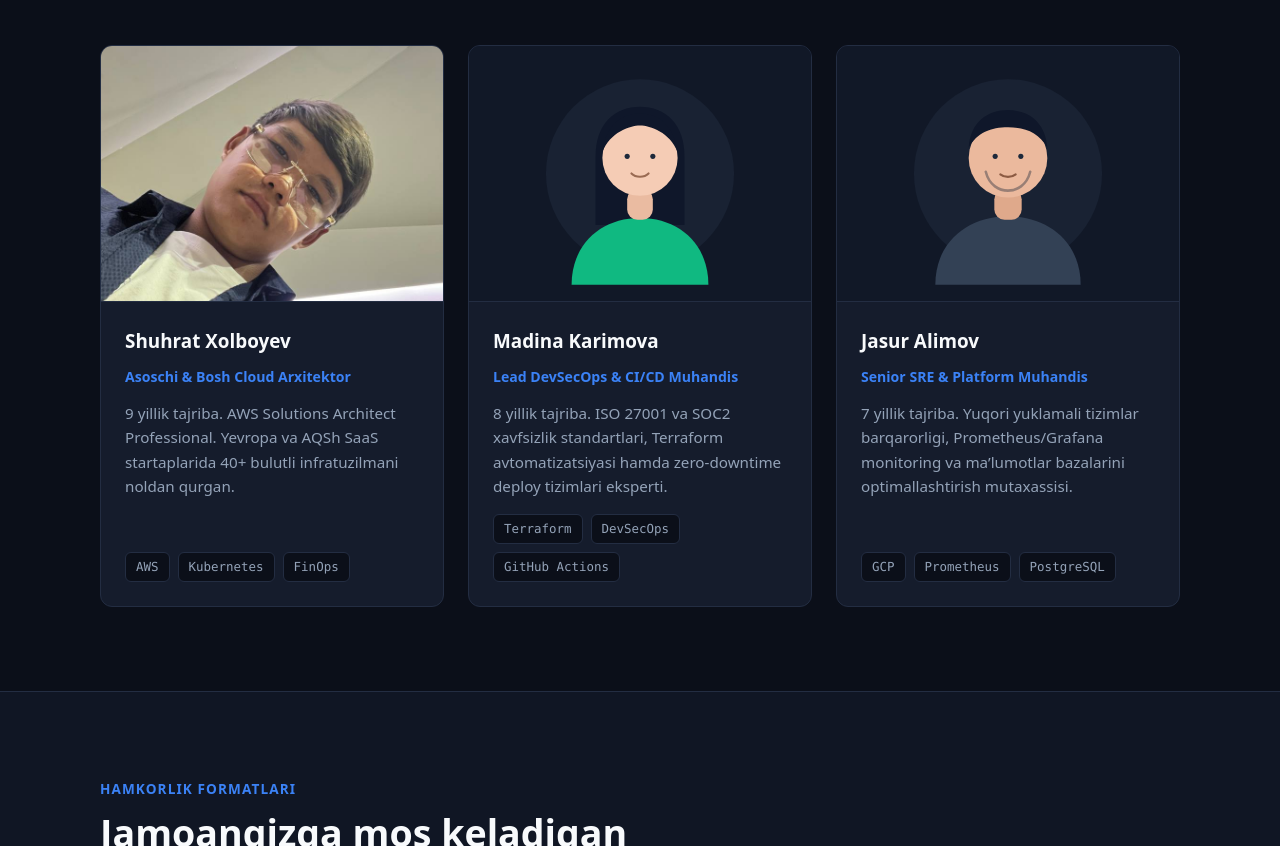
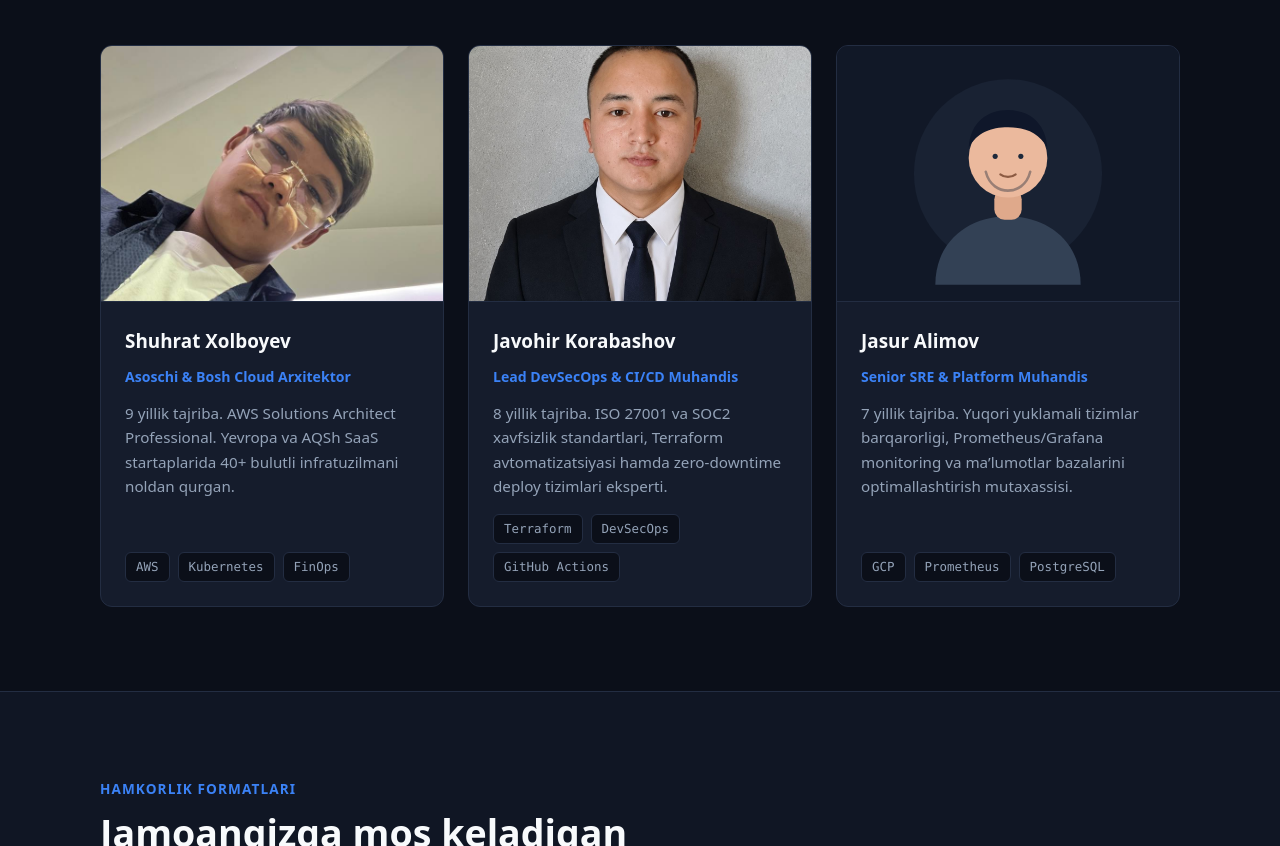
Before and after one commit to xolboyevshuhrat913-ctrl/Loyiha, a plain HTML site: page index.html in a window 1280 px wide. Shown: the part 2536-3382 px from the top of the page. Drawn offline with Linux system fonts and the light colour scheme.

Commit message:
MAdina Karimova nomli box nomini ozgartirib o'z ma'lumotlarimni qo'shdim

```diff
--- a/index.html
+++ b/index.html
@@ -202,10 +202,10 @@
 
           <article class="card team-card">
             <div class="team-photo">
-              <img src="assets/team/member-2.svg" alt="Madina Karimova — Lead DevSecOps Muhandis" />
+              <img src="assets/team/javohir.jpg" alt="Javohir Korabashov — Lead DevSecOps Muhandis" />
             </div>
             <div class="team-info">
-              <h3>Madina Karimova</h3>
+              <h3>Javohir Korabashov</h3>
               <span class="team-role">Lead DevSecOps & CI/CD Muhandis</span>
               <p>8 yillik tajriba. ISO 27001 va SOC2 xavfsizlik standartlari, Terraform avtomatizatsiyasi hamda zero-downtime deploy tizimlari eksperti.</p>
               <div class="team-tags">
```
Also changed, not shown: assets/team/javohir.jpg (added).
